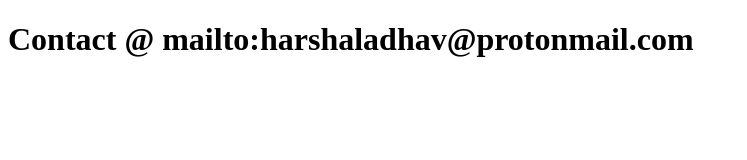
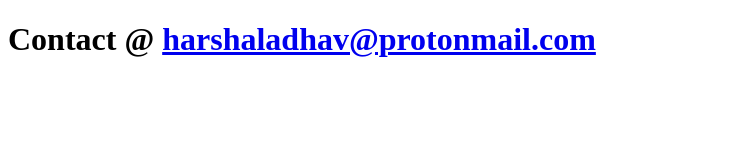
Before and after one commit to harshaladhav/harshaladhav.github.io, a plain HTML site: page index.html in a window 1280 px wide. Shown: the whole page, without its empty margins (0-747 px from the left). Drawn offline with Linux system fonts and the light colour scheme.

Commit message:
Update index.html

```diff
--- a/index.html
+++ b/index.html
@@ -4,6 +4,6 @@
       <title>Harshal Adhav</title>
     </head>
     <body>
-      <h1>Contact @ mailto:harshaladhav@protonmail.com</h1>
+      <h1>Contact @ <a href="mailto:harshaladhav@protonmail.com"> harshaladhav@protonmail.com </a> </h1>
     </body>
   </html>
```
